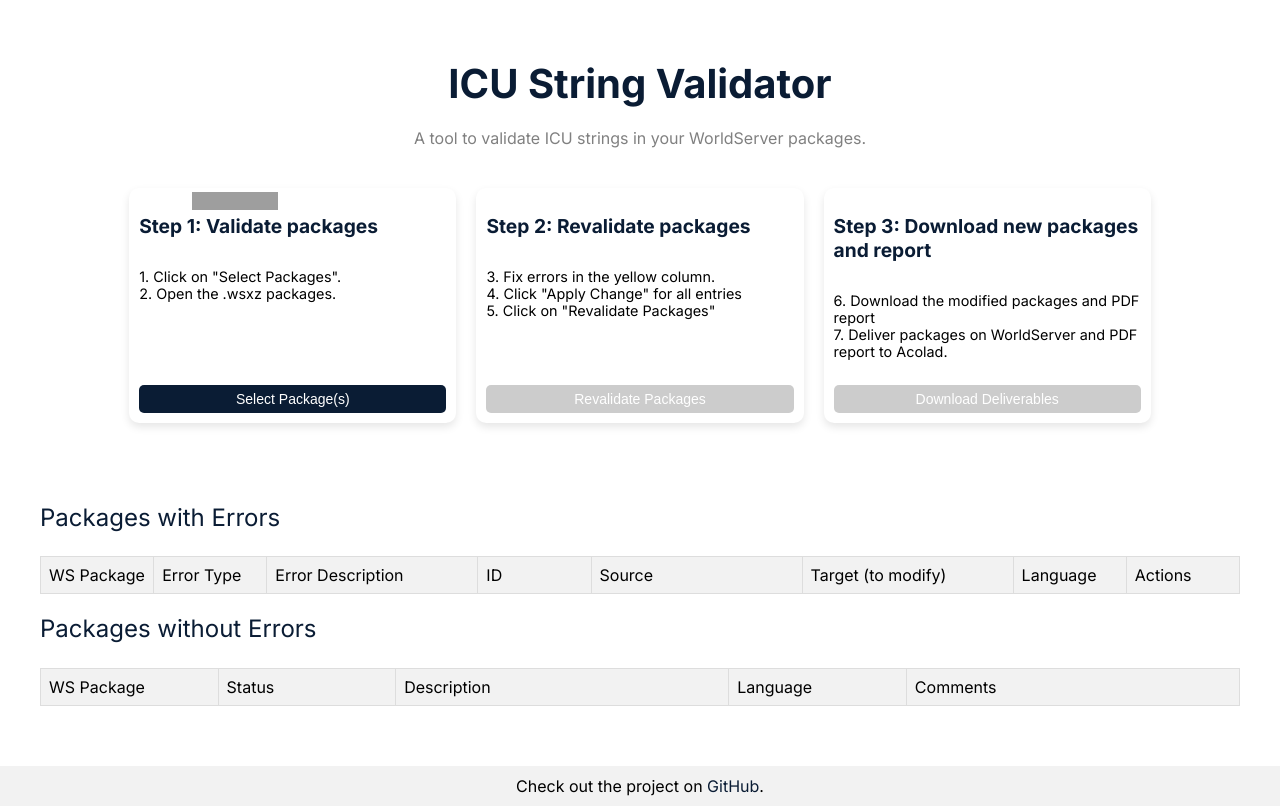
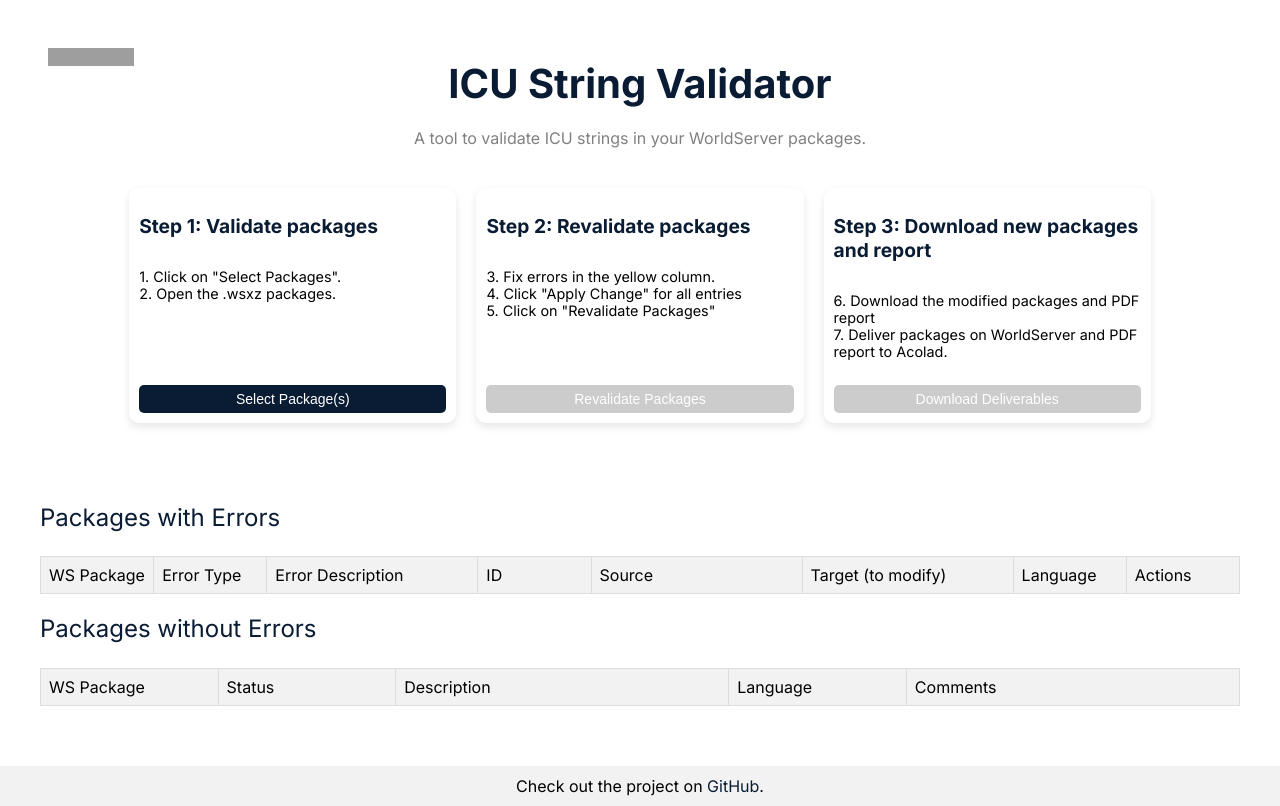
Before and after one commit to LCapy/ICU-Validator, a plain HTML site: page index.html in a window 1280 px wide. Drawn offline with Linux system fonts and the light colour scheme; grey boxes are pictures that could not be loaded.

Commit message:
Update index.html

```diff
--- a/index.html
+++ b/index.html
@@ -1,3 +1,4 @@
+
 <!DOCTYPE html>
 <html lang="en">
 
@@ -27,15 +28,19 @@
             color: #0a1c34;
             position: sticky;
         }
+        .header a {
+            position: absolute;
+            top: 0.5in;
+            left: 0.5in;
+        }
+
 
         .header img {
             width: 86px;
             height: 17.5px;
             margin-bottom: 10px;
+            align-self: flex-start;
             cursor: pointer;
-            position: absolute;
-            top: 2in;
-            left: 2in;
         }
 
         .header h1 {
```
